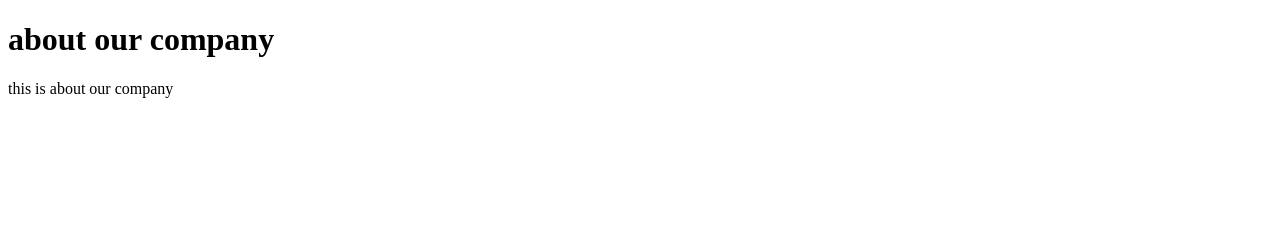
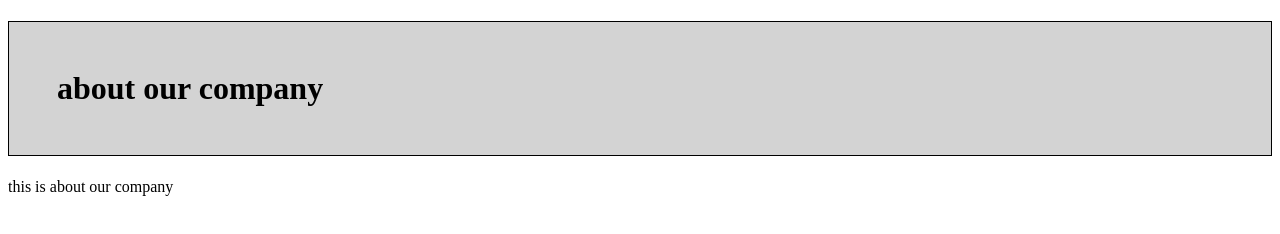
Before and after one commit to JonGrabbe/express-project-html-views, a website: page views/about.html in a window 1280 px wide. Drawn offline with Linux system fonts and the light colour scheme; files that its build step writes are made by us from their sources.

Commit message:
added css file to views

```diff
--- a/views/about.html
+++ b/views/about.html
@@ -5,6 +5,7 @@
     <meta http-equiv="X-UA-Compatible" content="IE=edge">
     <meta name="viewport" content="width=device-width, initial-scale=1.0">
     <title>About us</title>
+    <link rel="stylesheet" href="css/main.css">
 </head>
 <body>
     <h1>about our company</h1>
```
Also changed, not shown: views/home.html (+1 -0 lines), views/products.html (+1 -0 lines).
